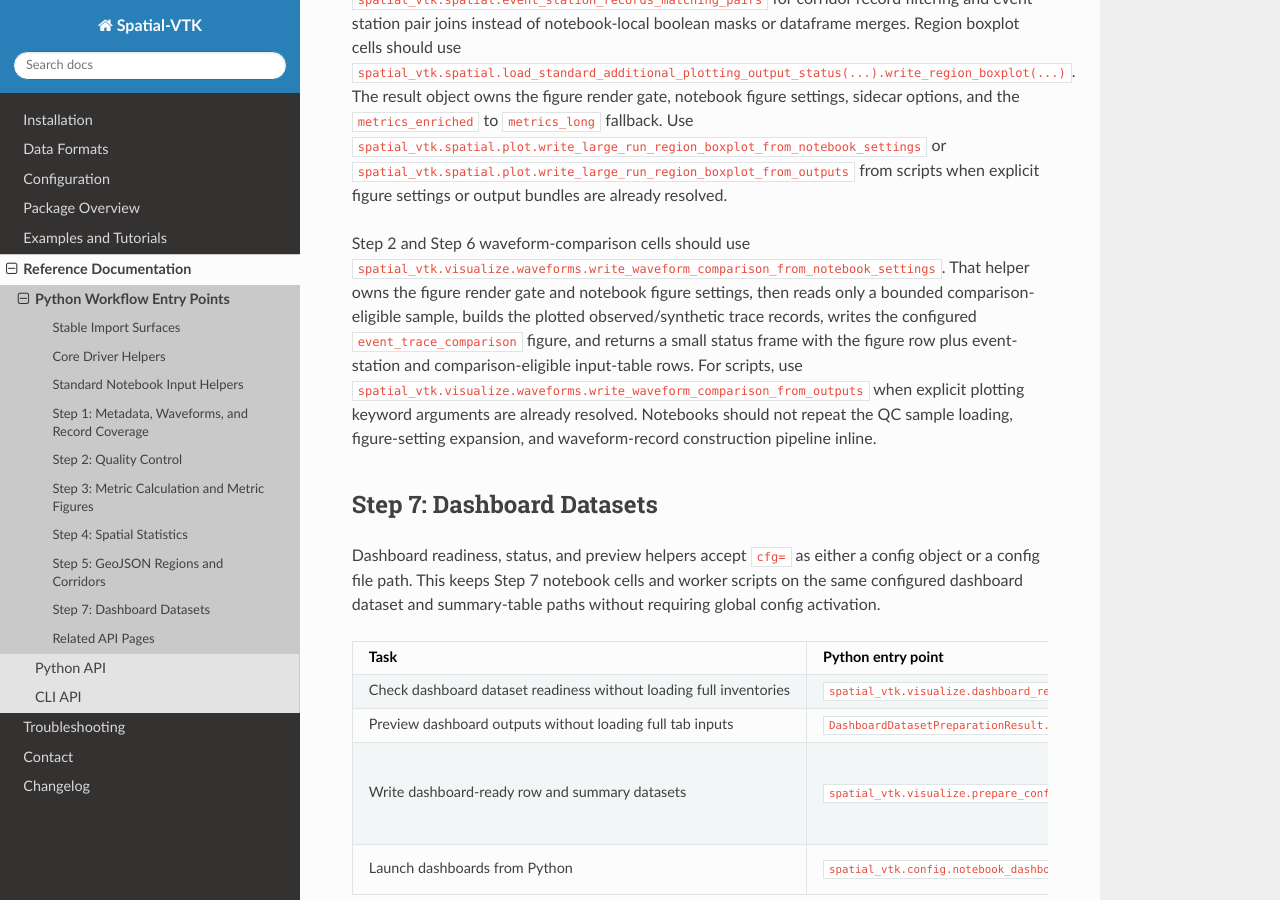
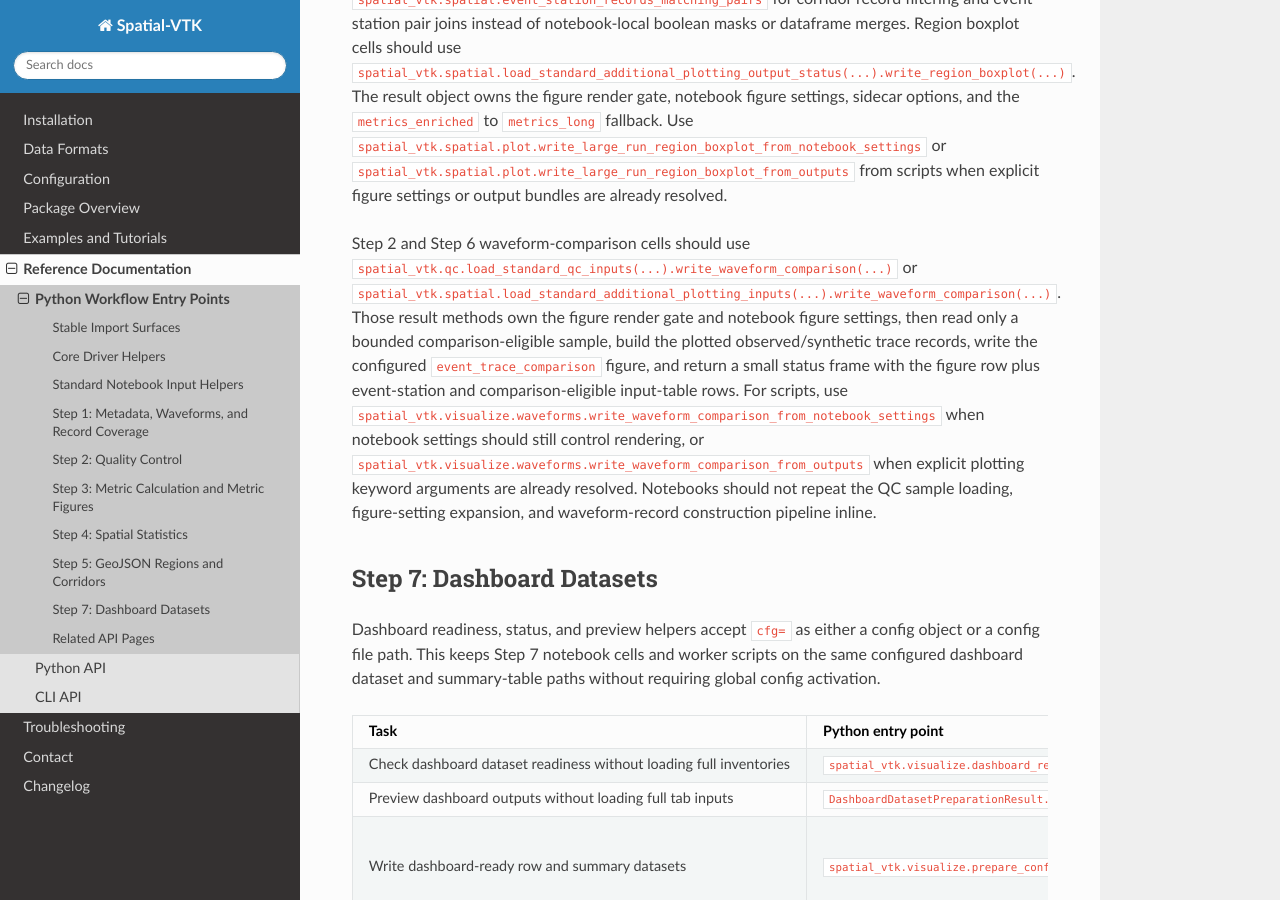
Before and after one commit to bcbirkel/spatial-vtk, a Sphinx documentation site: the page built from docs/reference/python_workflows.rst, in a window 1280 px wide and 900 px high, scrolled down 7431 px. Built offline with Sphinx 7.4.7 and the Read the Docs theme 3.1.0, drawn with Linux system fonts in a browser that asks for light colours; some of the changed text lies outside the part shown.

Commit message:
Clarify workflow import guidance

```diff
--- a/docs/reference/python_workflows.rst
+++ b/docs/reference/python_workflows.rst
@@ -615,7 +615,7 @@ should build only a curated subset.
      - ``spatial_vtk.spatial.load_standard_spatial_workflow_output_status(...).run_derived_outputs_step_if_needed(...)``
      - block holdout, REDCAP, and pattern-similarity tables
    * - Render standard spatial station and grid maps
-     - ``spatial_vtk.spatial.plot.write_standard_spatial_map_figures``
+     - ``spatial_vtk.spatial.load_standard_spatial_workflow_outputs(...).write_map_figures(...)``
      - per-metric station-bias and residual-grid figures, compact write status
        table, and optional row-provenance sidecars
    * - Render large-run spatial figures
@@ -672,13 +672,17 @@ or ``spatial_vtk.spatial.plot.write_large_run_region_boxplot_from_outputs`` from
 scripts when explicit figure settings or output bundles are already resolved.
 
 Step 2 and Step 6 waveform-comparison cells should use
-``spatial_vtk.visualize.waveforms.write_waveform_comparison_from_notebook_settings``.
-That helper owns the figure render gate and notebook figure settings, then
-reads only a bounded comparison-eligible sample, builds the plotted
-observed/synthetic trace records, writes the configured
-``event_trace_comparison`` figure, and returns a small status frame with the
+``spatial_vtk.qc.load_standard_qc_inputs(...).write_waveform_comparison(...)``
+or
+``spatial_vtk.spatial.load_standard_additional_plotting_inputs(...).write_waveform_comparison(...)``.
+Those result methods own the figure render gate and notebook figure settings,
+then read only a bounded comparison-eligible sample, build the plotted
+observed/synthetic trace records, write the configured
+``event_trace_comparison`` figure, and return a small status frame with the
 figure row plus event-station and comparison-eligible input-table rows. For
 scripts, use
+``spatial_vtk.visualize.waveforms.write_waveform_comparison_from_notebook_settings``
+when notebook settings should still control rendering, or
 ``spatial_vtk.visualize.waveforms.write_waveform_comparison_from_outputs`` when
 explicit plotting keyword arguments are already resolved.
 Notebooks should not repeat the QC sample loading, figure-setting expansion,
```
Also changed, not shown: docs/changelog.rst (+15 -0 lines), 2 other files.
